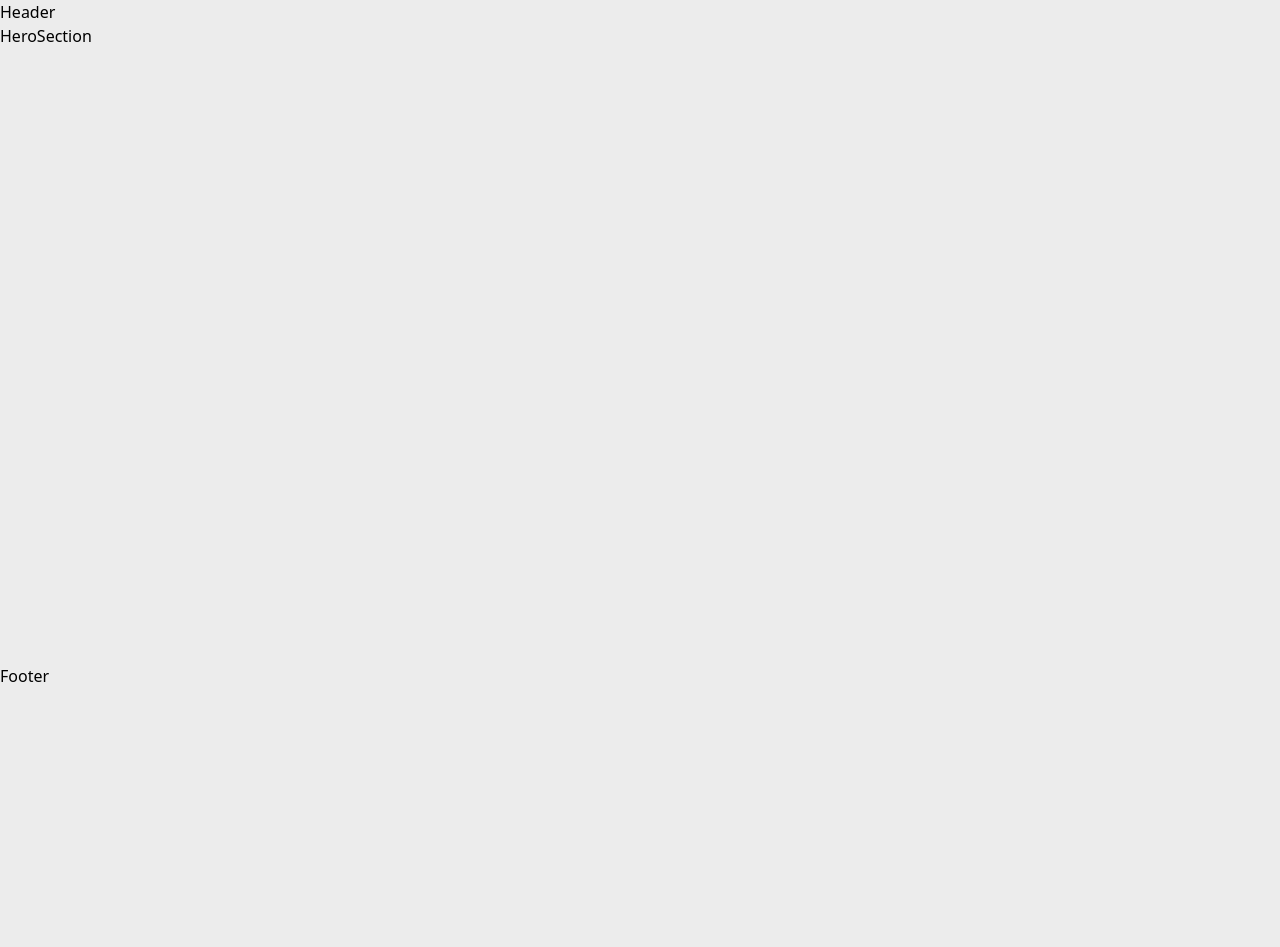
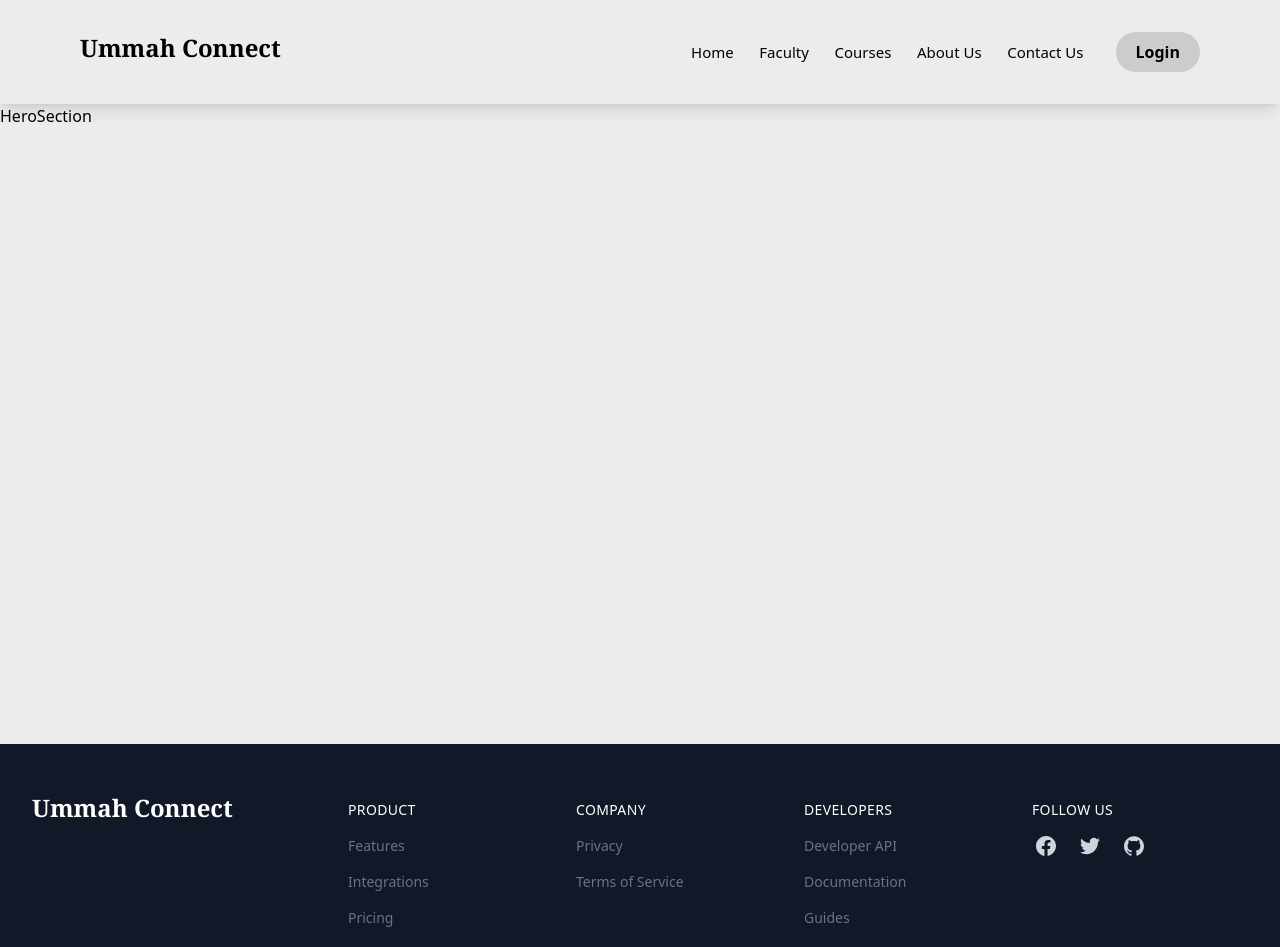
Before and after one commit to ameer017/ummah-connect, a React (Vite) app in the folder client/: page / in a window 1280 px wide. Shown: the top 947 px of the page. Before the commit the page ends 800 px from the top, so only its background shows below. Built offline with nearby package versions, Linux system fonts and the light colour scheme.

Commit message:
header & footer

```diff
--- a/client/src/components/Footer/Footer.jsx
+++ b/client/src/components/Footer/Footer.jsx
@@ -1,9 +1,157 @@
-import React from 'react'
+import React from "react";
 
 const Footer = () => {
+  const currentTime = new Date().getFullYear();
   return (
-    <div>Footer</div>
-  )
-}
+    <>
+      <footer className="bg-gray-900 text-white pt-12 pb-8 px-4">
+        <div className="container overflow-hidden flex flex-col lg:flex-row justify-between mx-auto px-4">
+          <h2 className="block mr-2 w-30 text-2xl font-serif font-bold">
+            Ummah Connect
+          </h2>
 
-export default Footer
+          <div className="w-3/4 block sm:flex text-sm mt-6 lg:mt-0">
+            <ul className="text-gray-700 list-none p-0 font-thin flex flex-col text-left w-full">
+              <li className="inline-block py-2 px-3 text-white uppercase font-medium tracking-wide">
+                Product
+              </li>
+              <li>
+                <a
+                  href="#"
+                  className="inline-block py-2 pl-3 pr-5 text-gray-500 hover:text-white no-underline"
+                >
+                  Features
+                </a>
+              </li>
+              <li>
+                <a
+                  href="#"
+                  className="inline-block py-2 pl-3 pr-5 text-gray-500 hover:text-white no-underline"
+                >
+                  Integrations
+                </a>
+              </li>
+              <li>
+                <a
+                  href="#"
+                  className="inline-block py-2 pl-3 pr-5 text-gray-500 hover:text-white no-underline"
+                >
+                  Pricing
+                </a>
+              </li>
+              <li>
+                <a
+                  href="#"
+                  className="inline-block py-2 pl-3 pr-5 text-gray-500 hover:text-white no-underline"
+                >
+                  FAQ
+                </a>
+              </li>
+            </ul>
+
+            <ul className="text-gray-700 list-none p-0 font-thin flex flex-col text-left w-full">
+              <li className="inline-block py-2 px-3 text-white uppercase font-medium tracking-wide">
+                Company
+              </li>
+              <li>
+                <a
+                  href="#"
+                  className="inline-block py-2 pl-3 pr-5 text-gray-500 hover:text-white no-underline"
+                >
+                  Privacy
+                </a>
+              </li>
+              <li>
+                <a
+                  href="#"
+                  className="inline-block py-2 pl-3 pr-5 text-gray-500 hover:text-white no-underline"
+                >
+                  Terms of Service
+                </a>
+              </li>
+            </ul>
+
+            <ul className="text-gray-700 list-none p-0 font-thin flex flex-col text-left w-full">
+              <li className="inline-block py-2 px-3 text-white uppercase font-medium tracking-wide">
+                Developers
+              </li>
+              <li>
+                <a
+                  href="#"
+                  className="inline-block py-2 pl-3 pr-5 text-gray-500 hover:text-white no-underline"
+                >
+                  Developer API
+                </a>
+              </li>
+              <li>
+                <a
+                  href="#"
+                  className="inline-block py-2 pl-3 pr-5 text-gray-500 hover:text-white no-underline"
+                >
+                  Documentation
+                </a>
+              </li>
+              <li>
+                <a
+                  href="#"
+                  className="inline-block py-2 pl-3 pr-5 text-gray-500 hover:text-white no-underline"
+                >
+                  Guides
+                </a>
+              </li>
+            </ul>
+            <div className="text-gray-700 flex flex-col w-full">
+              <div className="inline-block py-2 px-3 text-white uppercase font-medium tracking-wide">
+                Follow Us
+              </div>
+              <div className="flex pl-4 justify-start mt-2">
+                <a
+                  className="block flex items-center text-gray-300 hover:text-white mr-6 no-underline"
+                  href="#"
+                >
+                  <svg
+                    viewBox="0 0 24 24"
+                    className="fill-current w-5 h-5"
+                    xmlns="http://www.w3.org/2000/svg"
+                  >
+                    <path d="M23.998 12c0-6.628-5.372-12-11.999-12C5.372 0 0 5.372 0 12c0 5.988 4.388 10.952 10.124 11.852v-8.384H7.078v-3.469h3.046V9.356c0-3.008 1.792-4.669 4.532-4.669 1.313 0 2.686.234 2.686.234v2.953H15.83c-1.49 0-1.955.925-1.955 1.874V12h3.328l-.532 3.469h-2.796v8.384c5.736-.9 10.124-5.864 10.124-11.853z" />
+                  </svg>
+                </a>
+                <a
+                  className="block flex items-center text-gray-300 hover:text-white mr-6 no-underline"
+                  href="#"
+                >
+                  <svg
+                    viewBox="0 0 24 24"
+                    className="fill-current w-5 h-5"
+                    xmlns="http://www.w3.org/2000/svg"
+                  >
+                    <path d="M23.954 4.569a10 10 0 01-2.825.775 4.958 4.958 0 002.163-2.723c-.951.555-2.005.959-3.127 1.184a4.92 4.92 0 00-8.384 4.482C7.691 8.094 4.066 6.13 1.64 3.161a4.822 4.822 0 00-.666 2.475c0 1.71.87 3.213 2.188 4.096a4.904 4.904 0 01-2.228-.616v.061a4.923 4.923 0 003.946 4.827 4.996 4.996 0 01-2.212.085 4.937 4.937 0 004.604 3.417 9.868 9.868 0 01-6.102 2.105c-.39 0-.779-.023-1.17-.067a13.995 13.995 0 007.557 2.209c9.054 0 13.999-7.496 13.999-13.986 0-.209 0-.42-.015-.63a9.936 9.936 0 002.46-2.548l-.047-.02z" />
+                  </svg>
+                </a>
+                <a
+                  className="block flex items-center text-gray-300 hover:text-white no-underline"
+                  href="#"
+                >
+                  <svg
+                    viewBox="0 0 24 24"
+                    className="fill-current w-5 h-5"
+                    xmlns="http://www.w3.org/2000/svg"
+                  >
+                    <path d="M12 .297c-6.63 0-12 5.373-12 12 0 5.303 3.438 9.8 8.205 11.385.6.113.82-.258.82-.577 0-.285-.01-1.04-.015-2.04-3.338.724-4.042-1.61-4.042-1.61C4.422 18.07 3.633 17.7 3.633 17.7c-1.087-.744.084-.729.084-.729 1.205.084 1.838 1.236 1.838 1.236 1.07 1.835 2.809 1.305 3.495.998.108-.776.417-1.305.76-1.605-2.665-.3-5.466-1.332-5.466-5.93 0-1.31.465-2.38 1.235-3.22-.135-.303-.54-1.523.105-3.176 0 0 1.005-.322 3.3 1.23.96-.267 1.98-.399 3-.405 1.02.006 2.04.138 3 .405 2.28-1.552 3.285-1.23 3.285-1.23.645 1.653.24 2.873.12 3.176.765.84 1.23 1.91 1.23 3.22 0 4.61-2.805 5.625-5.475 5.92.42.36.81 1.096.81 2.22 0 1.606-.015 2.896-.015 3.286 0 .315.21.69.825.57C20.565 22.092 24 17.592 24 12.297c0-6.627-5.373-12-12-12" />
+                  </svg>
+                </a>
+              </div>
+            </div>
+          </div>
+        </div>
+        <div className="pt-4 mt-4 pt-6 text-gray-600 border-t border-gray-800 flex flex-col md:flex-row justify-center items-center">
+          <div>&copy; {currentTime} Ummah Connect.</div>
+          <div>&nbsp;All rights reserved.</div>
+        </div>
+      </footer>
+    </>
+  );
+};
+
+export default Footer;
--- a/client/src/components/Header/Header.jsx
+++ b/client/src/components/Header/Header.jsx
@@ -1,9 +1,59 @@
-import React from 'react'
+import React, { useState } from "react";
+import { RiMenuUnfold2Line } from "react-icons/ri";
+import { Link } from "react-router-dom";
 
 const Header = () => {
+  const [menuIcon, setMenuIcon] = useState("menu");
+
+  const onMenuToggle = () => {
+    const navlinks = document.querySelector(".navLinks");
+    setMenuIcon((prevIcon) => (prevIcon === "menu" ? "close" : "menu"));
+    navlinks.classList.toggle("left-[0%]");
+  };
+
   return (
-    <div>Header</div>
-  )
-}
+    <div>
+      <header className="relative shadow-lg p-[1em] md:px-[5em] md:py-[2em] ">
+        <nav className="flex justify-between">
+          <Link
+            to="/"
+            className="block mr-2 w-30 text-2xl font-serif font-bold"
+          >
+            Ummah Connect
+          </Link>
+          <div className="flex items-center gap-3">
+            <div className="navLinks duration-500 absolute md:static md:w-auto w-full md:h-auto h-[85vh] flex md:items-center bg-white md:bg-transparent gap-[1.5vw] top-[100%] left-[-100%] px-5 md:py-0 py-5">
+              <ul className="flex md:flex-row flex-col md:items-center md:gap-[2vw] gap-8 text-[15px] ">
+                {["Home", "Faculty", "Courses", "About Us", "Contact Us"].map(
+                  (item) => (
+                    <li
+                      key={item}
+                      className="relative max-w-fit pr-3 md:pr-0 py-1 after:bg-gradient-to-r from-[#eee] to-[#000] after:absolute after:h-1 after:w-0 after:bottom-0 after:left-0 hover:after:w-full after:transition-all after:duration-300"
+                    >
+                      <a href="#">{item}</a>
+                    </li>
+                  )
+                )}
+              </ul>
+            </div>
+            <div className="flex items-center gap-2">
+              <button
+                type="button"
+                className="hover:bg-clip-text hover:text-transparent bg-[#ccc]  font-bold text-[#000] px-5 py-2 rounded-full"
+              >
+                Login
+              </button>
+              <RiMenuUnfold2Line
+                name={menuIcon}
+                onClick={onMenuToggle}
+                className="text-[30px] cursor-pointer md:hidden"
+              />
+            </div>
+          </div>
+        </nav>
+      </header>
+    </div>
+  );
+};
 
-export default Header
+export default Header;
```
